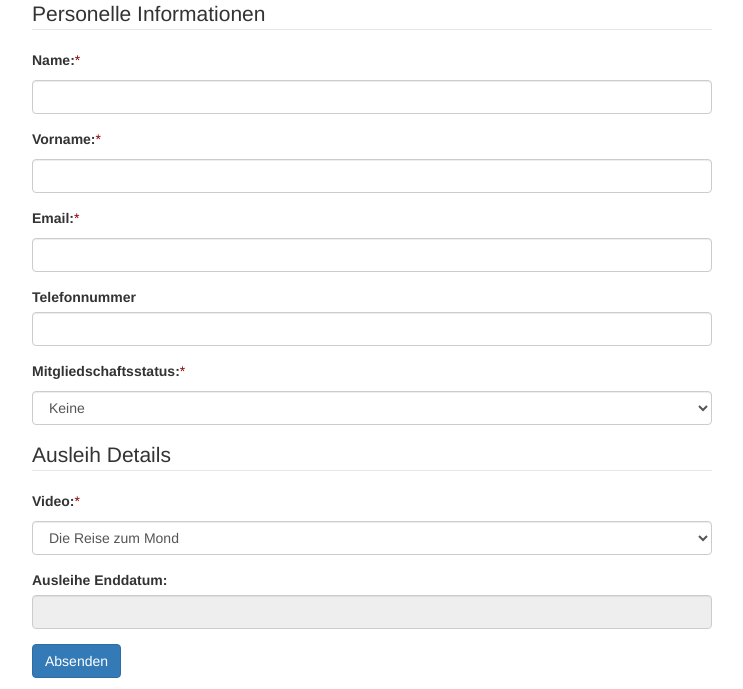
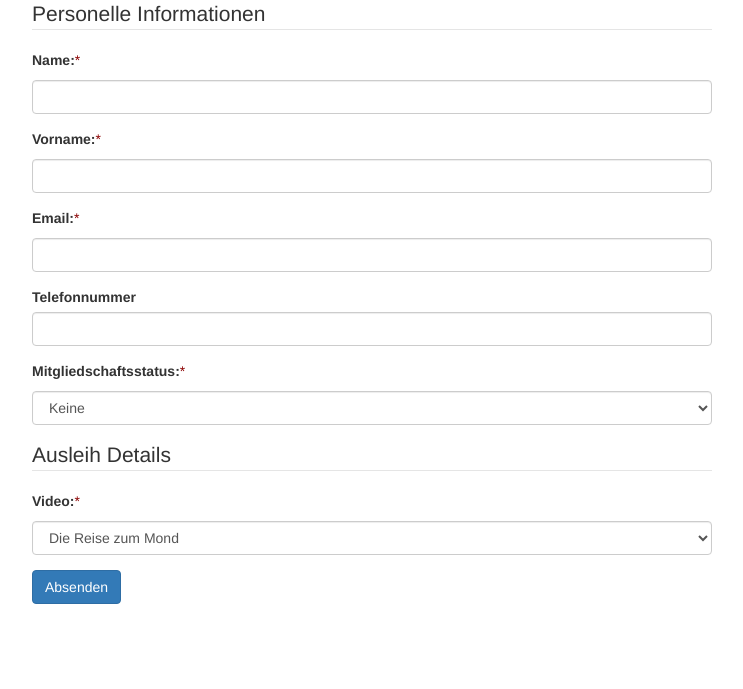
Before and after one commit to linomeyer/M307_Projekt, a PHP site: page /erfassen in a window 1280 px wide. Shown: the part 111-800 px from the top of the page, without its empty margins (268-1011 px from the left). Run offline with PHP 8.4, Linux system fonts and the light colour scheme; data comes from the database, SQL or seed files in the repository.

Commit message:
remove unused label

```diff
--- a/Videothek/app/Views/capture.view.php
+++ b/Videothek/app/Views/capture.view.php
@@ -80,11 +80,6 @@
                 </select>
             </div>
 
-            <div class="form-group">
-                <label class="form-label" for="enddate">Ausleihe Enddatum:</label>
-                <input class="form-control" type="text" id="enddate" name="enddate" readonly>
-            </div>
-
         </fieldset>
 
         <div class="form-actions">
@@ -94,6 +89,7 @@
 </div>
 
 <!--<script src="public/js/ausleihe-enddatum.js"></script>-->
+<script> src="public/js/jQuery.js"</script>
 <script src="public/js/validation/formValidation.js"></script>
 </body>
 </html>
```
